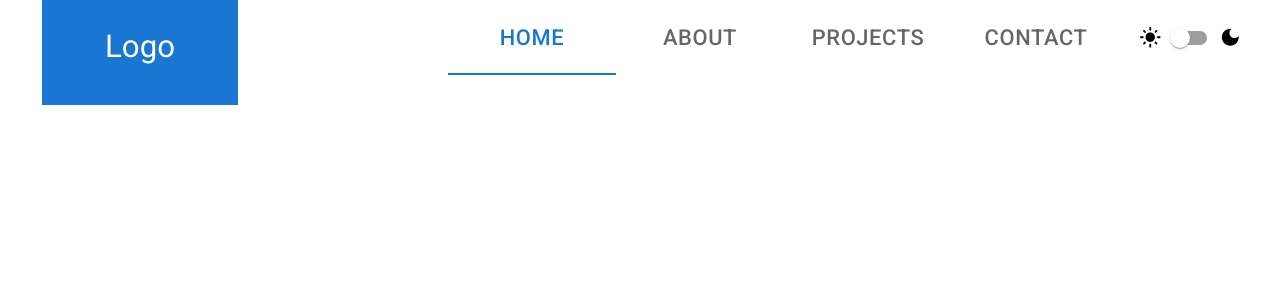
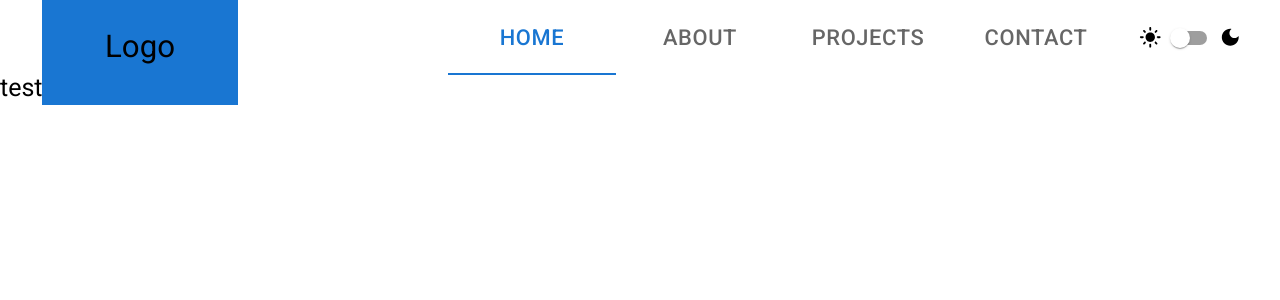
Before and after one commit to remyHo427/portfolio-prototype, a React app: page / in a window 1280 px wide. Shown: the top 300 px of the page. Built offline with nearby package versions, Linux system fonts and the light colour scheme; the HTML template or start-up script is replaced by a standard one.

Commit message:
pending work on themes

```diff
--- a/src/App.tsx
+++ b/src/App.tsx
@@ -2,14 +2,14 @@ import '@fontsource/roboto/300.css';
 import '@fontsource/roboto/400.css';
 import '@fontsource/roboto/500.css';
 import '@fontsource/roboto/700.css';
-import './styles/global.css';
+import './styles/reset.css';
 
 import * as React from 'react';
 
-import Main from './pages/Main';
+import Home from './pages/Home';
 
 const App = () => {
-  return <Main />;
+  return <Home />;
 };
 
 export default App;
--- /dev/null
+++ b/src/components/GlobalStyle.tsx
@@ -0,0 +1,15 @@
+import { createGlobalStyle } from 'styled-components';
+
+const GlobalStyle = createGlobalStyle`
+  :root {
+    font-size: 25px;
+  }
+  html {
+    font-family: 'Roboto', 'sans-serif';
+  }
+  * {
+    box-sizing: border-box;
+  }
+`;
+
+export default GlobalStyle;
--- /dev/null
+++ b/src/components/ThemeProvider.tsx
@@ -0,0 +1,14 @@
+import { ThemeProvider, createTheme } from '@mui/material/styles';
+
+const lightTheme = createTheme({
+  palette: {
+    mode: 'light',
+  },
+});
+const darkTheme = createTheme({
+  palette: {
+    mode: 'dark',
+  },
+});
+
+export { lightTheme, darkTheme, ThemeProvider };
--- /dev/null
+++ b/src/layout/BaseLayout.tsx
@@ -0,0 +1,34 @@
+import * as React from 'react';
+import GlobalStyle from '../components/GlobalStyle';
+import {
+  ThemeProvider,
+  darkTheme,
+  lightTheme,
+} from '../components/ThemeProvider';
+import { GenericProps } from '../types';
+
+const BaseLayout = ({ children }: GenericProps) => {
+  const [isDark, setDark] = React.useState(false);
+
+  return (
+    <>
+      <GlobalStyle />
+      <ThemeProvider theme={isDark ? darkTheme : lightTheme}>
+        {Array.isArray(children)
+          ? (children as React.ReactElement[]).map((child, index) =>
+              React.cloneElement(child, {
+                setDark,
+                isDark,
+                key: index,
+              }),
+            )
+          : React.cloneElement(children as React.ReactElement, {
+              setDark,
+              isDark,
+            })}
+      </ThemeProvider>
+    </>
+  );
+};
+
+export default BaseLayout;
--- /dev/null
+++ b/src/layout/MainLayout.tsx
@@ -0,0 +1,114 @@
+import * as React from 'react';
+import styled from 'styled-components';
+import BaseLayout from './BaseLayout';
+import { GenericProps } from '../types';
+import Tabs from '@mui/material/Tabs';
+import Tab from '@mui/material/Tab';
+import Switch from '@mui/material/Switch';
+import LightModeIcon from '@mui/icons-material/LightMode';
+import DarkModeIcon from '@mui/icons-material/DarkMode';
+
+const Container = styled.div`
+  margin: auto;
+  width: 1400px;
+`;
+
+const Header = styled.div`
+  width: 100%;
+  height: 3rem;
+  display: flex;
+`;
+
+const HeaderTabs = styled(Tabs)`
+  height: 100%;
+  width: 60%;
+
+  & > div > div {
+    height: 100%;
+    flex-direction: row-reverse;
+  }
+`;
+
+const HeaderTab = styled(Tab)`
+  height: 100%;
+  width: 20%;
+  font-size: 0.7rem;
+`;
+
+const SideContainer = styled.div`
+  height: 100%;
+  width: 20%;
+`;
+
+const Logo = styled.div`
+  width: 70%;
+  margin: auto;
+  background-color: #1976d2;
+  height: 140%;
+  text-align: center;
+  padding: 1.25rem;
+  font-size: 1.25rem;
+  color: ${(props) => props.theme.fg};
+`;
+
+const SwitchContainer = styled(SideContainer)`
+  display: flex;
+  justify-content: center;
+  align-items: center;
+  width: 10%;
+`;
+
+const Main = styled.main`
+  width: 1400px;
+  margin: auto;
+`;
+
+const MainLayoutChild = ({
+  children,
+  setDark,
+  isDark,
+}: GenericProps & any) => {
+  const [tabValue, setTabValue] = React.useState(3);
+  const handleChange = (e: React.MouseEvent, newValue: number) =>
+    setTabValue(newValue);
+
+  return (
+    <>
+      <Container>
+        <Header>
+          <SideContainer>
+            <Logo>Logo</Logo>
+          </SideContainer>
+          <HeaderTabs
+            value={tabValue}
+            onChange={handleChange}
+            aria-label="header tabs"
+          >
+            <HeaderTab label="Contact" />
+            <HeaderTab label="Projects" />
+            <HeaderTab label="About" />
+            <HeaderTab label="Home" />
+          </HeaderTabs>
+          <SwitchContainer>
+            <LightModeIcon
+              style={{ width: '0.9rem', height: '0.9rem' }}
+            />
+            <Switch onChange={() => setDark(!isDark)} />
+            <DarkModeIcon
+              style={{ width: '0.9rem', height: '0.9rem' }}
+            />
+          </SwitchContainer>
+        </Header>
+      </Container>
+      <Main>{children}</Main>
+    </>
+  );
+};
+
+const MainLayout = ({ children }: GenericProps) => (
+  <BaseLayout>
+    <MainLayoutChild>{children}</MainLayoutChild>
+  </BaseLayout>
+);
+
+export default MainLayout;
--- /dev/null
+++ b/src/pages/Home.tsx
@@ -0,0 +1,8 @@
+import * as React from 'react';
+import MainLayout from '../layout/MainLayout';
+
+const Home = () => {
+  return <MainLayout>test</MainLayout>;
+};
+
+export default Home;
--- a/src/pages/Main.tsx
+++ /dev/null
@@ -1,94 +0,0 @@
-import * as React from 'react';
-import styled from 'styled-components';
-import Tabs from '@mui/material/Tabs';
-import Tab from '@mui/material/Tab';
-import Switch from '@mui/material/Switch';
-import LightModeIcon from '@mui/icons-material/LightMode';
-import DarkModeIcon from '@mui/icons-material/DarkMode';
-
-const Container = styled.div`
-  margin: auto;
-  width: 1400px;
-`;
-
-const Header = styled.div`
-  width: 100%;
-  height: 3rem;
-  display: flex;
-`;
-
-const HeaderTabs = styled(Tabs)`
-  height: 100%;
-  width: 60%;
-
-  & > div > div {
-    height: 100%;
-    flex-direction: row-reverse;
-  }
-`;
-
-const HeaderTab = styled(Tab)`
-  height: 100%;
-  width: 20%;
-  font-size: 0.7rem;
-`;
-
-const SideContainer = styled.div`
-  height: 100%;
-  width: 20%;
-`;
-
-const Logo = styled.div`
-  width: 70%;
-  margin: auto;
-  background-color: #1976d2;
-  height: 140%;
-  color: white;
-  text-align: center;
-  padding: 1.25rem;
-  font-size: 1.25rem;
-`;
-
-const SwitchContainer = styled(SideContainer)`
-  display: flex;
-  justify-content: center;
-  align-items: center;
-  width: 10%;
-`;
-
-const Main = () => {
-  const [tabValue, setTabValue] = React.useState(3);
-  const handleChange = (e: React.MouseEvent, newValue: number) =>
-    setTabValue(newValue);
-
-  return (
-    <Container>
-      <Header>
-        <SideContainer>
-          <Logo>Logo</Logo>
-        </SideContainer>
-        <HeaderTabs
-          value={tabValue}
-          onChange={handleChange}
-          aria-label="header tabs"
-        >
-          <HeaderTab label="Contact" />
-          <HeaderTab label="Projects" />
-          <HeaderTab label="About" />
-          <HeaderTab label="Home" />
-        </HeaderTabs>
-        <SwitchContainer>
-          <LightModeIcon
-            style={{ width: '0.9rem', height: '0.9rem' }}
-          />
-          <Switch />
-          <DarkModeIcon
-            style={{ width: '0.9rem', height: '0.9rem' }}
-          />
-        </SwitchContainer>
-      </Header>
-    </Container>
-  );
-};
-
-export default Main;
--- a/src/styles/global.css
+++ b/src/styles/reset.css
@@ -127,15 +127,3 @@ table {
   border-collapse: collapse;
   border-spacing: 0;
 }
-
-:root {
-  font-size: 25px;
-}
-
-html {
-  font-family: 'Roboto', 'sans-serif';
-}
-
-* {
-  box-sizing: border-box;
-}
--- /dev/null
+++ b/src/types.ts
@@ -0,0 +1,5 @@
+import * as React from 'react';
+
+export interface GenericProps {
+  children: React.ReactNode[] | React.ReactNode;
+}
```
Also changed, not shown: 1 other file (tests, documents, lock files or other folders).
